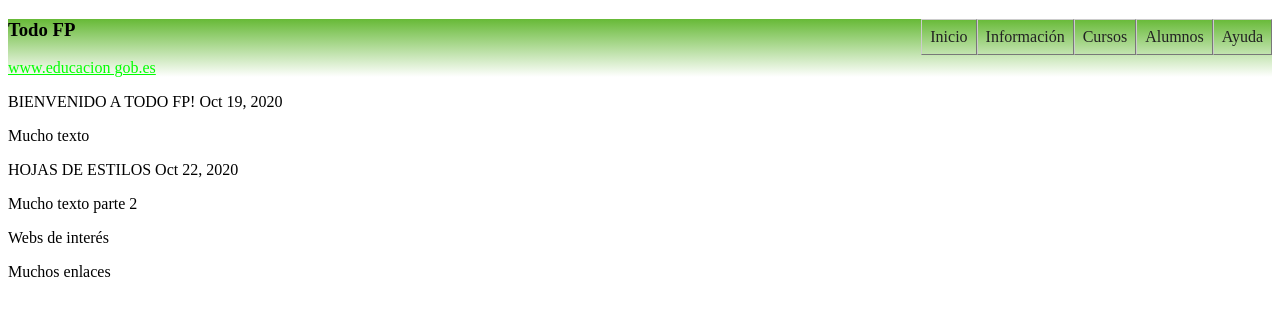
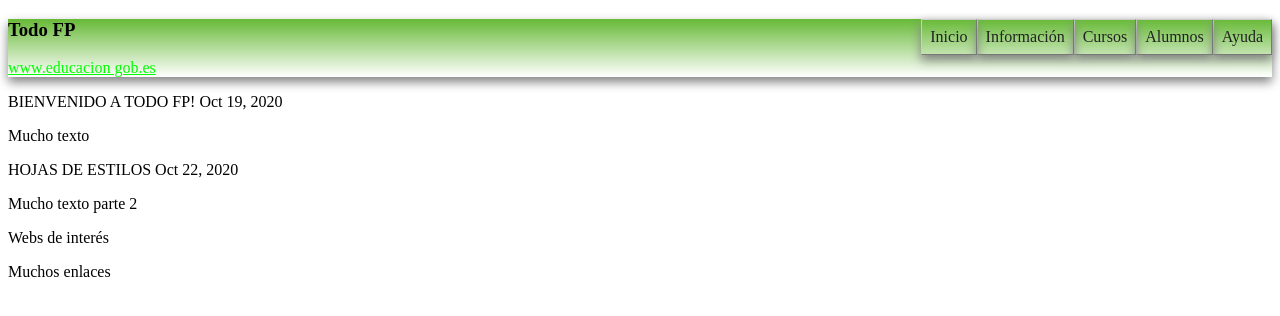
Before and after one commit to alexret/PracticaFinalAlejandroRela-o, a plain HTML site: page index.html in a window 1280 px wide. Drawn offline with Linux system fonts and the light colour scheme.

Commit message:
Eliminado selector sector

```diff
--- a/index.html
+++ b/index.html
@@ -3,7 +3,9 @@
     <head>
 
         <style>
-            a {color: rgb(1, 255, 1);}
+            a {color: #01ff01;}
+            div#menuSuperior {background-image: linear-gradient(rgba(84, 177, 30, 0.89), rgb(255, 255, 255));position: relative;}
+            div#menuSuperior, a.botones {box-shadow:0px 5px 10px grey;}
 
             a.botones {
             text-decoration: none;
@@ -13,40 +15,44 @@
             padding: .5em .5em;
             float: right;
             }
+
             a.botones:hover {
             background: rgb(68, 202, 68);
             }
+
             a.botones:active {
             border: 1px inset #000;
             }
-            section {background-image: linear-gradient(rgba(84, 177, 30, 0.89), rgb(255, 255, 255));position: relative;}
 
-            #logo { display: inline;}
-            #documentacion {}
-            .botones {}
+            /*#logo { display: inline;}
+            #documentacion {}*/
 
         </style>
     </head>
 
         <body>
-            <section>
-                <div id="logo">
-                    <a class="botones" href="*">Ayuda</a>
-                    <a class="botones" href="*">Alumnos</a>
-                    <a class="botones" href="*">Cursos</a>
-                    <a class="botones" href="*">Informaci&oacute;n</a>
-                    <a class="botones" href="*">Inicio</a>
-                    </div>
+            <div id="menuSuperior">
+                <a class="botones" href="*">Ayuda</a>
+                <a class="botones" href="*">Alumnos</a>
+                <a class="botones" href="*">Cursos</a>
+                <a class="botones" href="*">Informaci&oacute;n</a>
+                <a class="botones" href="*">Inicio</a>
+
                 <h3>Todo FP</h3>
                 <a href="www.educacion-gob.es">www.educacion gob.es</a>
-            </section>
+            </div>
+
+
             <div id="documentacion">
                 <p class="cabecera">BIENVENIDO A TODO FP! Oct 19, 2020</p>
                 <p>Mucho texto</p>
+
                 <p class="cabecera">HOJAS DE ESTILOS Oct 22, 2020</p>
                 <p>Mucho texto parte 2</p>
+
                 <p class="cabecera">Webs de interés</p>
                 <p>Muchos enlaces</p>
+
             </div>
         </body>
 
```
Also changed, not shown: 1 other file.
